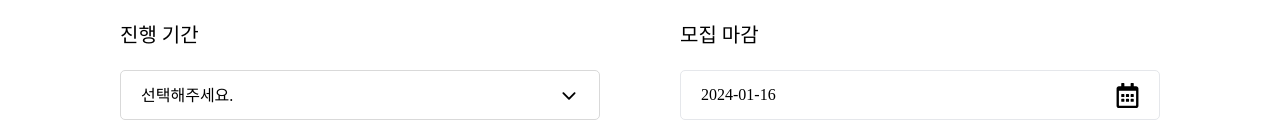
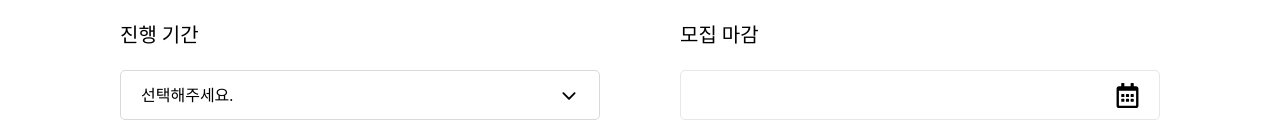
Before and after one commit to springhana/CreaviSpace-FrontEnd, a Next.js app: page /write/recruitment in a window 1280 px wide. Shown: the part 804-942 px from the top of the page. Built offline with nearby package versions, Linux system fonts and the light colour scheme; a web font is replaced by a local one.

Commit message:
🔨modify:  today 삭제

```diff
--- a/src/components/write/recruitment/Deadline.tsx
+++ b/src/components/write/recruitment/Deadline.tsx
@@ -5,8 +5,7 @@ import { format } from 'date-fns';
 import { useState } from 'react';
 import { DayPicker } from 'react-day-picker';
 export default function Deadline() {
-  const today = new Date();
-  const [selected, setSelected] = useState<Date>(today);
+  const [selected, setSelected] = useState<Date>();
   const [isCalendarToggle, setIsCalendarToggle] = useState(true);
 
   const handleCalendarToggle = () => {
```
